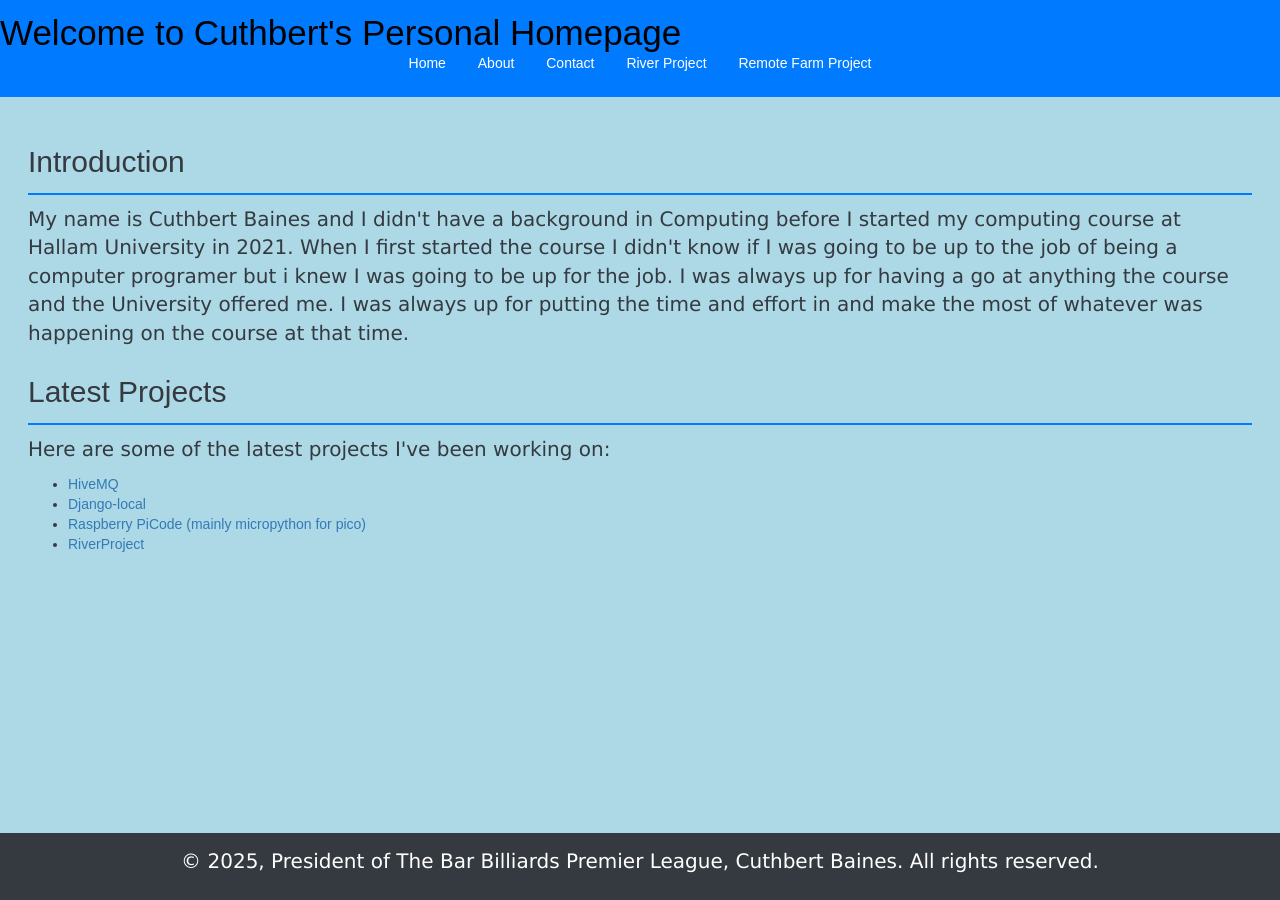
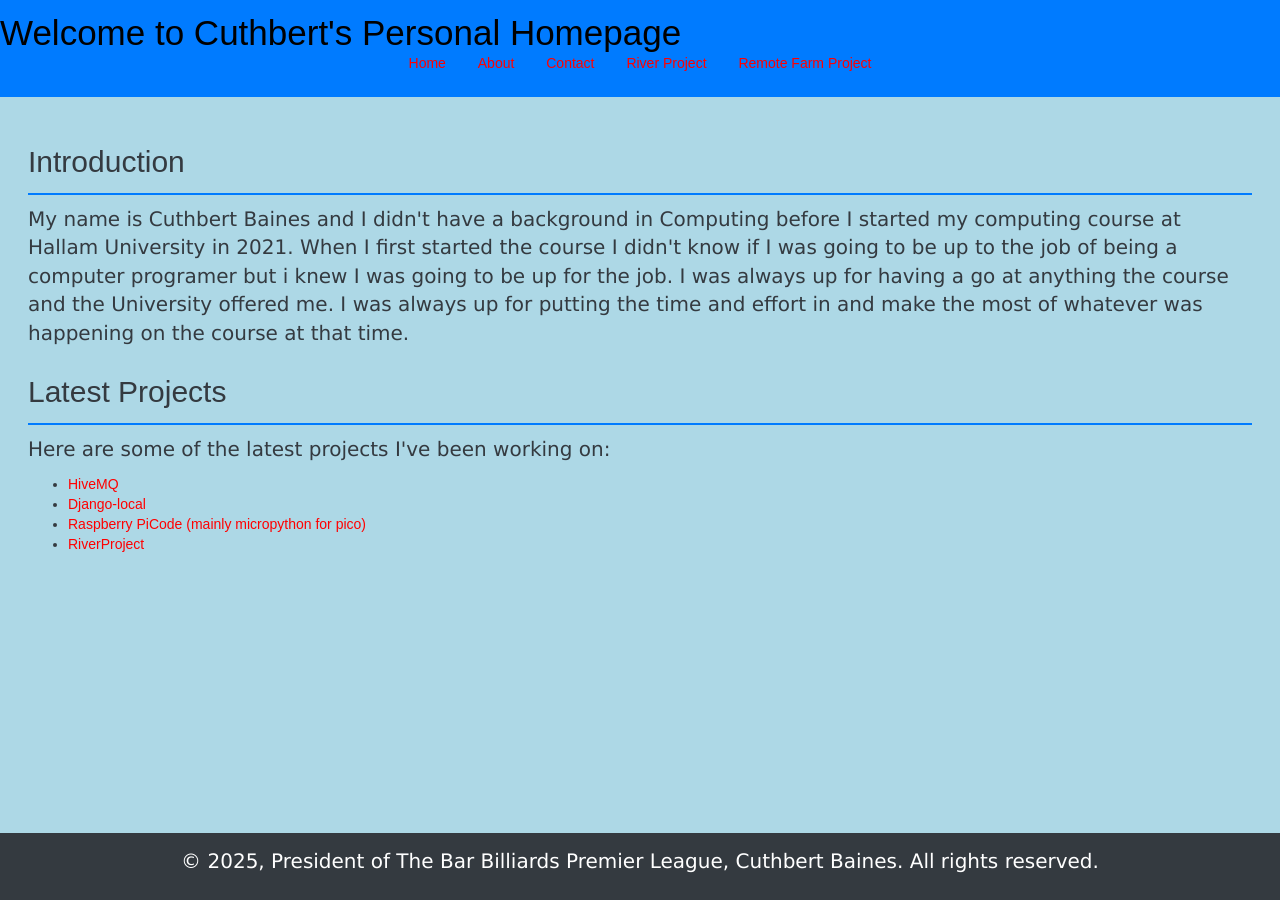
Before and after one commit to cuthbert86/cuthbert86.github.io, a Jekyll site: the page index.html, which Jekyll copies as it is, in a window 1280 px wide. Built offline with Jekyll 4.4.1, drawn with Linux system fonts in a browser that asks for light colours.

Commit message:
Update index.html
Signed-off-by: Cuthbert Baines <149163506+cuthbert86@users.noreply.github.com>

```diff
--- a/index.html
+++ b/index.html
@@ -22,6 +22,25 @@
 p {
   font-family: verdana;
   font-size: 20px;
+}
+         /* unvisited link */
+a:link {
+  color: red;
+}
+
+/* visited link */
+a:visited {
+  color: green;
+}
+
+/* mouse over link */
+a:hover {
+  color: hotpink;
+}
+
+/* selected link */
+a:active {
+  color: blue;
 }
 </style>
 </head>
```
